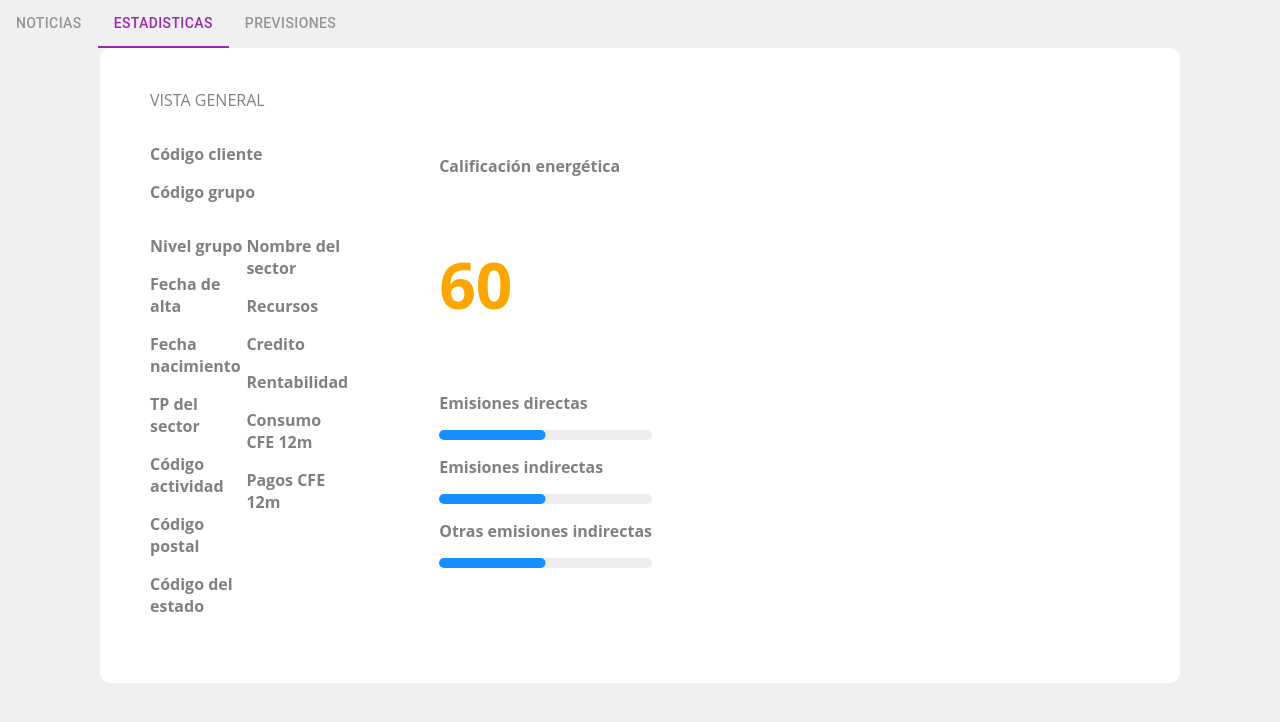
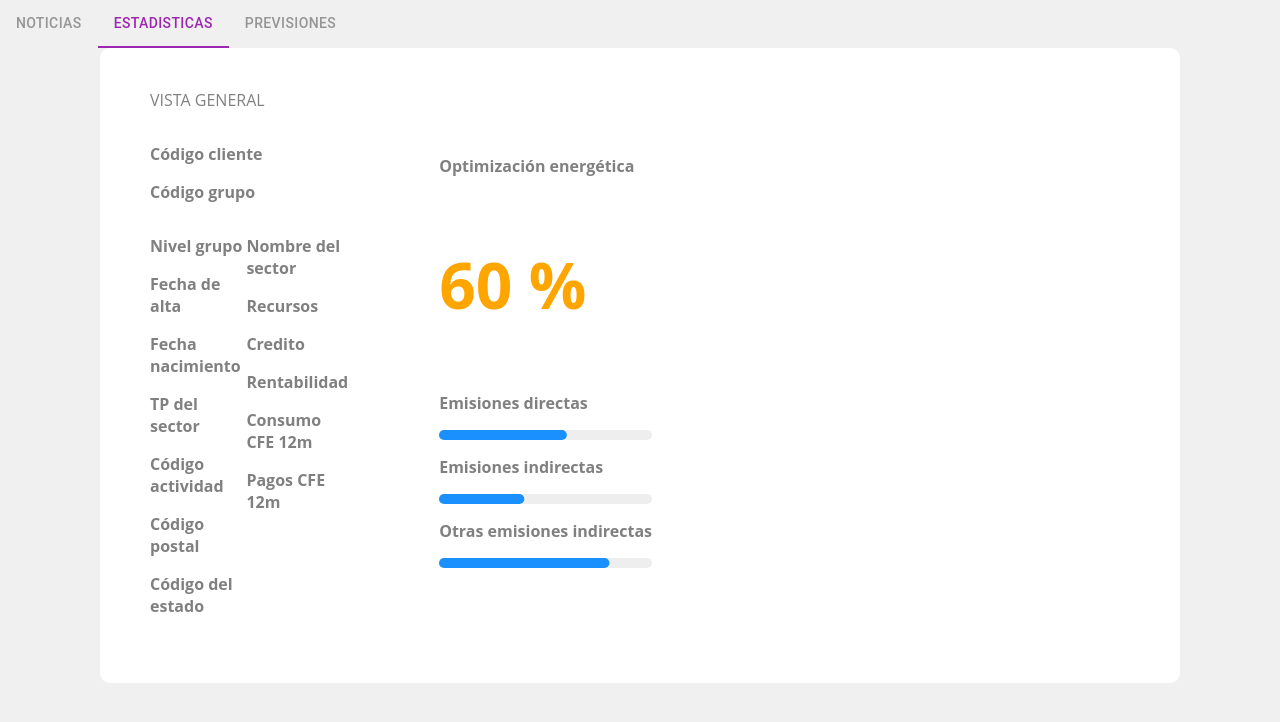
Before and after one commit to VictorGreco/hackathon-bbva-2021-demo, a React (Create React App) app: page /company/1 in a window 1280 px wide. Shown: the top 722 px of the page. Built offline with nearby package versions, Linux system fonts and the light colour scheme; no server answers.

Commit message:
feature: mocked up

```diff
--- a/src/components/details.js
+++ b/src/components/details.js
@@ -136,23 +136,23 @@ function Details() {
                         </Grid>
                     </Grid>
                     <Grid item xs={5}>
-                        <p className={classes.metricTitle}>Calificación energética</p>
+                        <p className={classes.metricTitle}>Optimización energética</p>
                         <p
                             className={`${classes.totalScore} ${60 < 50 ?
                                 classes.red :
                                 60 < 100 ?
                                     classes.orange :
                                     classes.green}`}
-                        >60</p>
+                        >60 %</p>
 
                         <p className={classes.metricTitle}>Emisiones directas</p>
-                        <ProgressBar color='first'/>
+                        <ProgressBar color='first' number={60}/>
 
                         <p className={classes.metricTitle}>Emisiones indirectas</p>
-                        <ProgressBar color='second' />
+                        <ProgressBar color='second' number={40} />
 
                         <p className={classes.metricTitle}>Otras emisiones indirectas</p>
-                        <ProgressBar color='third' />
+                        <ProgressBar color='third' number={80} />
                     </Grid>
                 </Grid>
             </Grid>
--- a/src/components/progress-bar.js
+++ b/src/components/progress-bar.js
@@ -37,7 +37,7 @@ const useStyles = makeStyles({
   }
 });
 
-export default function ProgressBar({ color }) {
+export default function ProgressBar({ color, number }) {
   const classes = useStyles();
 
   const colorDict = {
@@ -47,6 +47,6 @@ export default function ProgressBar({ color }) {
   }
 
   return (
-      <BorderLinearProgress variant="determinate" value={50} className={colorDict[color]} />
+      <BorderLinearProgress variant="determinate" value={number} className={colorDict[color]} />
   );
 }
--- a/src/components/sortable-table.js
+++ b/src/components/sortable-table.js
@@ -199,10 +199,10 @@ export default function EnhancedTable({ search }) {
                                             <TableCell padding="checkbox"></TableCell>
                                             <TableCell component="th" scope="row">{row.cd_cliente}</TableCell>
                                             <TableCell align="right">{row.nm_sector}</TableCell>
-                                            <TableCell align="right">{row.emisiones_directas}</TableCell>
-                                            <TableCell align="right">{row.emisiones_indirectas}</TableCell>
-                                            <TableCell align="right">{row.otras_indirectas}</TableCell>
-                                            <TableCell align="right">{row.emisiones_totales}</TableCell>
+                                            <TableCell align="right">{row.emisiones_directas || '5.000 tCO2'}</TableCell>
+                                            <TableCell align="right">{row.emisiones_indirectas || '2.000 tCO2'}</TableCell>
+                                            <TableCell align="right">{row.otras_indirectas || '7.000 tCO2'}</TableCell>
+                                            <TableCell align="right">{row.emisiones_totales || '14.000 tCO2'}</TableCell>
                                         </TableRow>
                                     );
                                 })}
```
